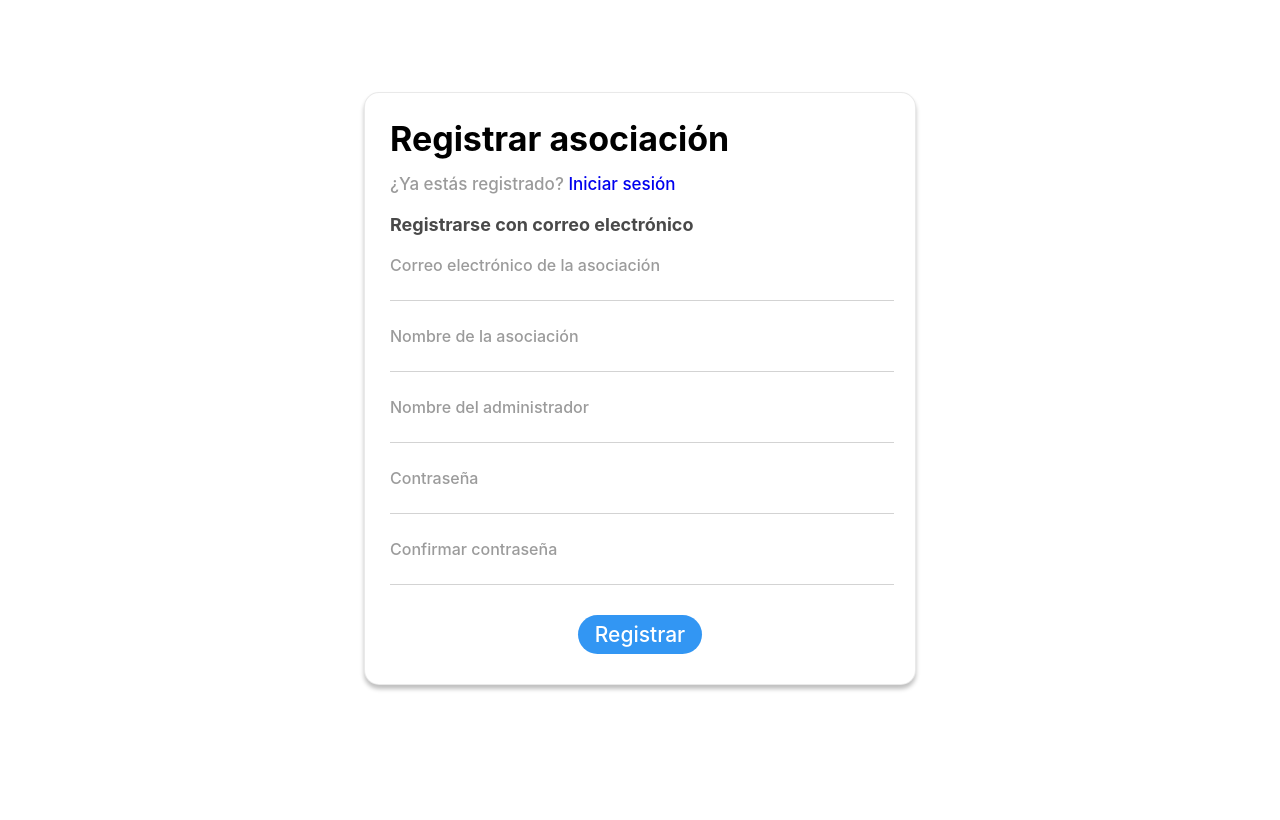
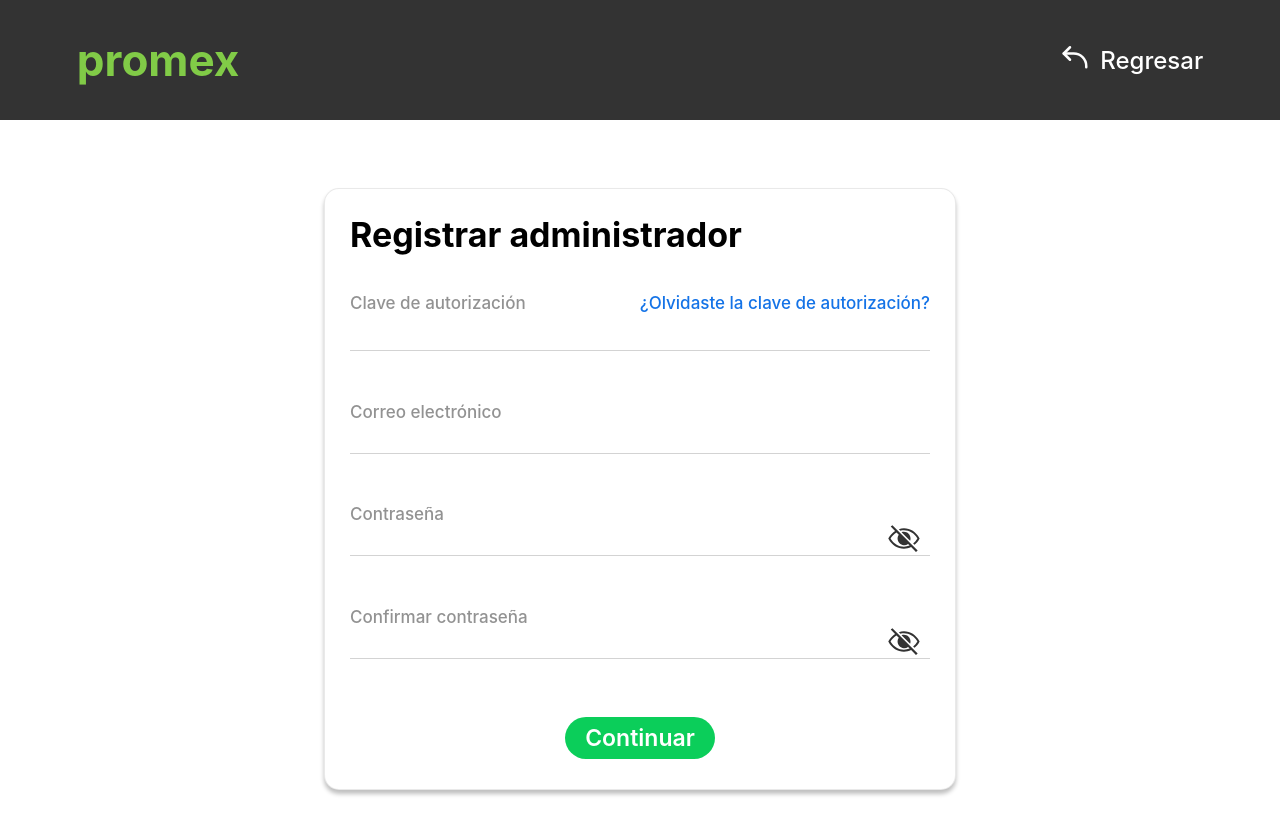
Before and after one commit to Pedrol359/Escuela-Segura, an Angular app: page /registrar-admin-asociacion in a window 1280 px wide. Built offline with nearby package versions, Linux system fonts and the light colour scheme.

Commit message:
Registrar administrador al 80%

```diff
--- a/src/app/components/registrar-admin-asociacion/registrar-admin-asociacion.component.css
+++ b/src/app/components/registrar-admin-asociacion/registrar-admin-asociacion.component.css
@@ -1,67 +1,101 @@
 .cont_caja_blanca{
     width:100%;
-    height:97vh;
     display: flex;
     /* background: #9c2d2d; */
     justify-content: center;
     align-items: center;
+    margin-top: 68px;
+    margin-bottom:30px;
+
 }
 .caja_blanca{
     padding: 15px 25px 30px 25px;
-    background: #ffffff;
+    background: #FFFFFF;
     border: 1px solid rgba(211, 211, 211, 0.5);
     box-shadow: 0px 4px 4px rgba(0, 0, 0, 0.25);
     border-radius: 15px;
-    max-width: 500px;
-    width: 40%;
+    max-width: 580px;
+    width: 70%;
 }
 h1{
     font-size: 34px;
     margin:10px 0;
     margin-bottom:15px;
 }
-
-h2{
-    font-size: 18px;
-    margin:20px 0 20px 0;
+.cont_txtClave{
+    display:flex;
+    justify-content:space-between;
+    margin-top:38px;
+    flex-wrap:wrap;
 }
 
 h3{
-    margin-top: 0px;
+    margin: 0px 0 3px 0;
     font-size:17px;
     font-weight: 500;
+    color: #929292;
+
 }
-h3 a{
+a{
     text-decoration:none;
+    color: #1473E7;
 }
+
 h4{
     font-weight: 500;
-    font-size: 16px;
-    margin-top: 15px;
-    margin-bottom: 5px;
+    font-size: 17px;
+    /* margin-top: 10px; */
+    margin-bottom: 1px;
+    color: #929292;
 }
 input{
     border:0;
     border-bottom: 1px solid #D3D3D3;
     width: 100%;
+    padding:7px 0;
     outline: none;
-    margin-bottom:10px
+    margin-bottom:28px;
+    /* background: rgb(194, 255, 221); */
+    font-size: 17px;
 }
+.correccion{
+    padding-top:10px;
+    padding-bottom: 0;
+}
+.password_txt{
+    margin-bottom:-3px;
+}
+#password{
+    padding:0px 0;
+}
+.icon_password{
+    margin: 0 0 -5px -44px;
+}
+.hide{
+    margin: 0 0 -5px -43px;
+}
+.mostrar{
+    display:inline-block;
+}
+.ocultar{
+    display: none;
+}
+
 .cont_btn{
-    margin-top:20px;
+    margin-top:30px;
     display: inline-block;
     text-align: center;
     width: 100%;
+
 }
 
 button{
-    background: #3296F3;
+    background: #0BCE5A;
     border: 0;
-    border-radius: 20px;
+    border-radius: 30px;
     outline:none;
-    font-size:21px;
-    font-weight:500;
-    color: white;
-    padding: 7px 17px;
-
+    font-size:23px;
+    font-weight:600;
+    color: #fff;
+    padding: 7px 20px;
 }
--- a/src/app/components/registrar-admin-asociacion/registrar-admin-asociacion.component.html
+++ b/src/app/components/registrar-admin-asociacion/registrar-admin-asociacion.component.html
@@ -1,29 +1,34 @@
+<app-navbar-basica></app-navbar-basica>
 <section class="cont_caja_blanca">
     <div class="caja_blanca">
-        <h1 class="tc-1">Registrar asociación</h1>
-        <h3 class="tc-4">¿Ya estás registrado? <a href="#">Iniciar sesión</a></h3>
-        <h2 class="tc-2">Registrarse con correo electrónico</h2>
+        <h1 class="tc-1">Registrar administrador</h1>
 
-        <h4 class="tc-4">Correo electrónico de la asociación</h4>
-        <input type="text">
+        <div class="cont_txtClave">
+            <h3 class="tc-4">Clave de autorización</h3>
+            <h3 class="tc-4"><a href="#">¿Olvidaste la clave de autorización?</a></h3>
+         </div>
+        <input type="text" id="correo">
 
-        <h4 class="tc-4">Nombre de la asociación</h4>
-        <input type="text">
+        <h4 class="tc-4">Correo electrónico</h4>
+        <input type="email" class="correccion">
 
-        <h4 class="tc-4">Nombre del administrador</h4>
-        <input type="text">
 
-        <h4 class="tc-4">Contraseña</h4>
+        <h4 class="tc-4 password_txt"  >Contraseña</h4>
         <div>
-            <input type="text">
+            <input type={{tipo}} id="password">
+            <img class="icon_password {{ocu1}}" src="../../../assets/icons/show_password.svg" (click)="verPassword_clic()"  >
+            <img class="icon_password hide {{ocu2}}" src="../../../assets/icons/hide_password.svg" (click)="verPassword_clic()">
         </div>
 
-        <h4 class="tc-4">Confirmar contraseña</h4>
+        <h4 class="tc-4 password_txt"  >Confirmar contraseña</h4>
         <div>
-            <input type="text">
+            <input type={{tipo1}} id="password">
+            <img class="icon_password {{ocu3}}" src="../../../assets/icons/show_password.svg" (click)="verPassword_clic1()"  >
+            <img class="icon_password hide {{ocu4}}" src="../../../assets/icons/hide_password.svg" (click)="verPassword_clic1()">
         </div>
+
         <div class="cont_btn">
-            <button routerLink="/login-admin-asociacion">Registrar</button>
+            <button>Continuar</button>
         </div>
     </div>
 </section>
--- a/src/app/components/registrar-admin-asociacion/registrar-admin-asociacion.component.ts
+++ b/src/app/components/registrar-admin-asociacion/registrar-admin-asociacion.component.ts
@@ -8,8 +8,43 @@ import { Component, OnInit } from '@angular/core';
 export class RegistrarAdminAsociacionComponent implements OnInit {
 
   constructor() { }
-
+  //Variables
+  tipo = "password"
+  tipo1 = "password"
+  verPassword=false;
+  ocu1 ="mostrar"
+  ocu2 = "ocultar"
+  ocu3 ="mostrar"
+  ocu4 = "ocultar"
   ngOnInit(): void {
   }
 
+  verPassword_clic(){
+    this.verPassword=!this.verPassword
+    if(this.verPassword){
+      this.tipo = "text"
+      this.ocu2 = "mostrar"
+      this.ocu1 ="ocultar"
+
+    }else{
+      this.tipo = "password"
+      this.ocu1 ="mostrar"
+      this.ocu2 = "ocultar"
+    }
+  }
+
+  verPassword_clic1(){
+    this.verPassword=!this.verPassword
+    if(this.verPassword){
+      this.tipo1 = "text"
+      this.ocu4 = "mostrar"
+      this.ocu3 ="ocultar"
+
+    }else{
+      this.tipo1 = "password"
+      this.ocu3 ="mostrar"
+      this.ocu4 = "ocultar"
+    }
+  }
+
 }
```
